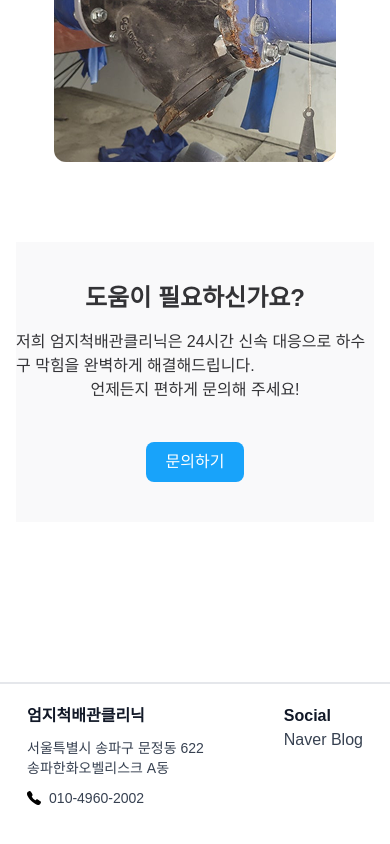
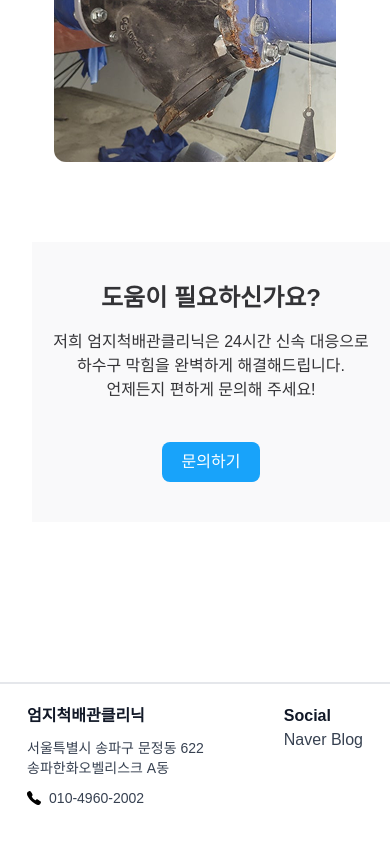
Before and after one commit to hyebinkimsdf/thumbsup-plumbing-clinic, a React (Vite) app: page /gallery in a window 390 px wide. Shown: the part 2834-3678 px from the top of the page. Built offline with nearby package versions, Linux system fonts and the light colour scheme; a web font is replaced by a local one.

Commit message:
fix: ASK 반응형  디테일 수정

```diff
--- a/src/components/Ask.jsx
+++ b/src/components/Ask.jsx
@@ -4,11 +4,14 @@ import { copy } from "../hook/copy";
 
 export function Ask() {
   return (
-    <div className="flex flex-col justify-center items-center  py-10 w-full bg-[#F9F9FA] mt-20">
-      <div className="flex flex-col items-center justify-center text-subtitle">
+    <div className="flex flex-col justify-center items-center  py-10 w-full bg-[#F9F9FA] mt-20 mx-4">
+      <div className="flex flex-col items-center justify-center text-subtitle mx-4">
         <p className="text-2xl font-semibold mb-4">도움이 필요하신가요?</p>
-        <p className="font-light">저희 엄지척배관클리닉은 24시간 신속 대응으로 하수구 막힘을 완벽하게 해결해드립니다.</p>
-        <p className="font-light">언제든지 편하게 문의해 주세요!</p>
+        <p className="font-light text-center">
+          저희 엄지척배관클리닉은 24시간 신속 대응으로 하수구 막힘을 완벽하게 해결해드립니다.
+          <br />
+          언제든지 편하게 문의해 주세요!
+        </p>
       </div>
       {/* 숨겨진 input 필드 추가 */}
       <input type="text" id="copyNumber" value="010-4960-2002" readOnly className="absolute opacity-0" />
```
